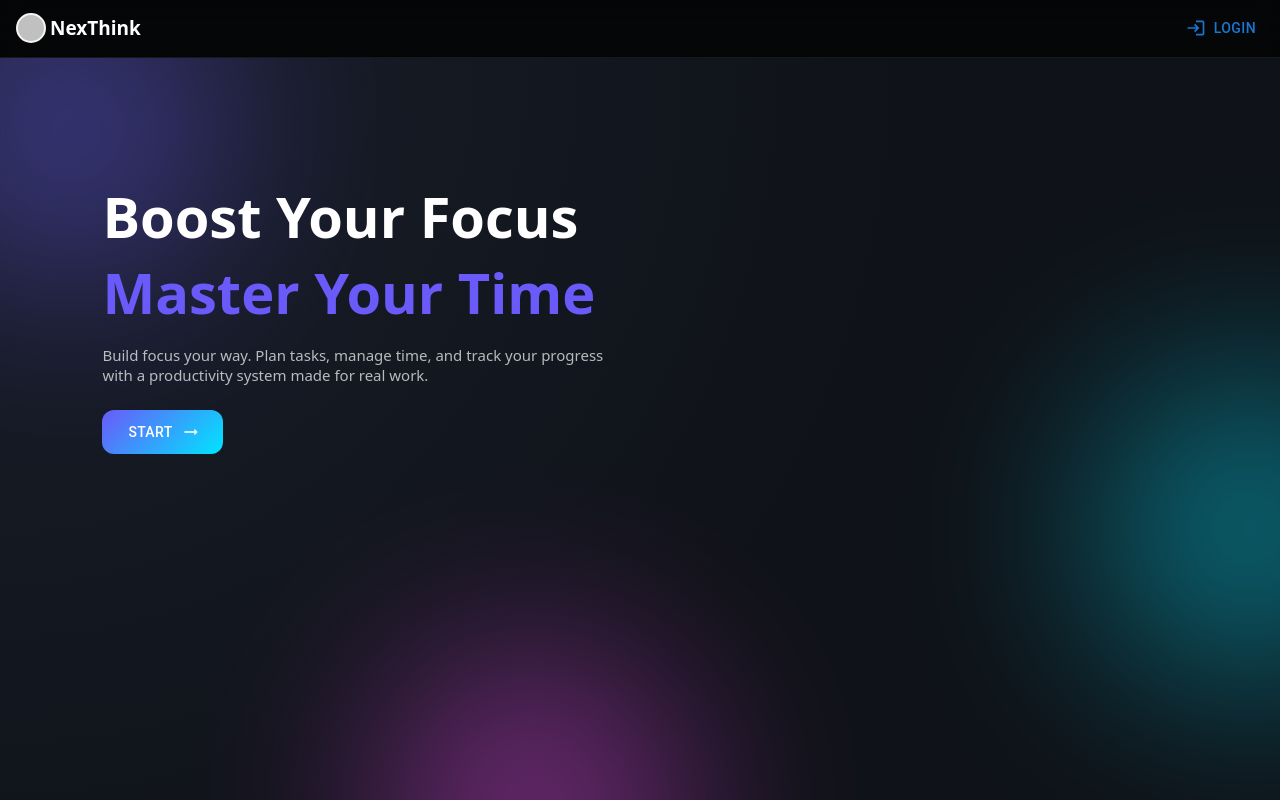
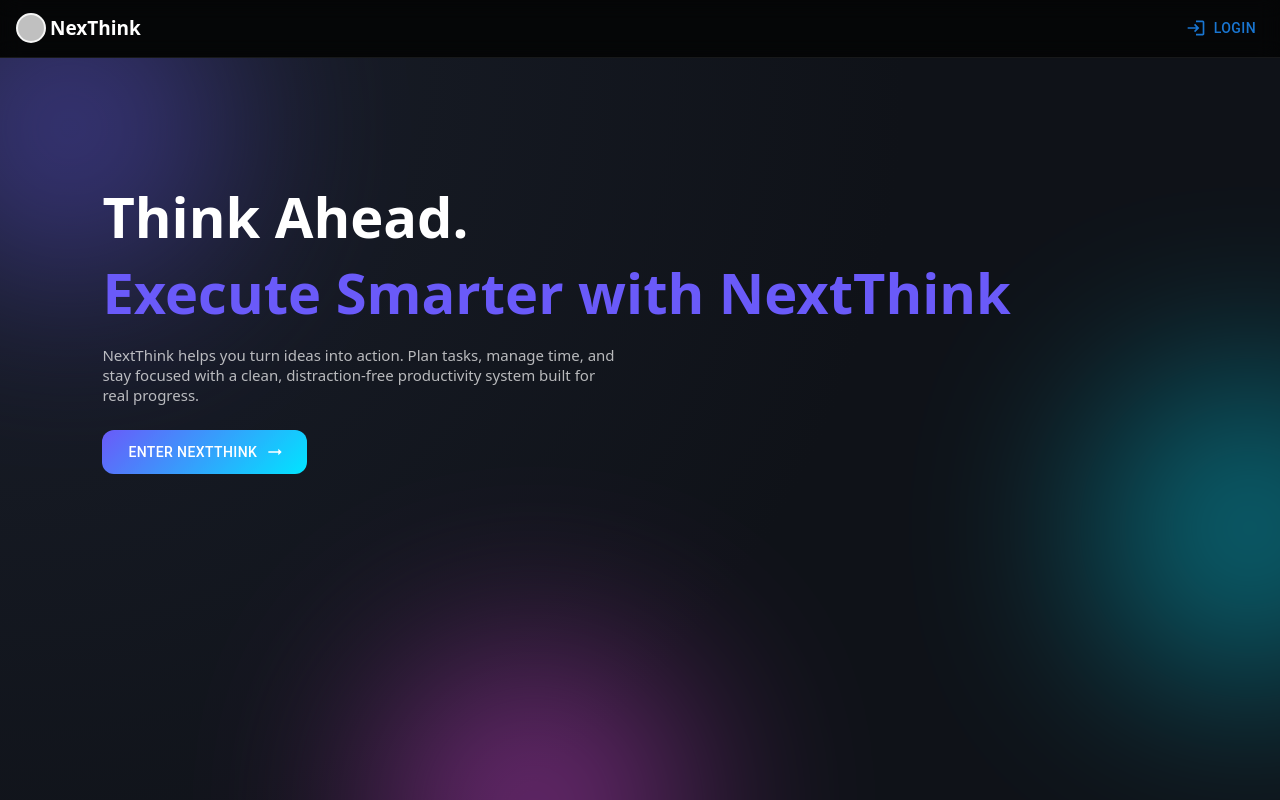
Before and after one commit to pankaj800226/NexThink-client-deploy, a React (Vite) app: page / in a window 1280 px wide. Shown: the top 800 px of the page. Built offline with nearby package versions, Linux system fonts and the light colour scheme; no server answers; sample sign-in values are in the browser's storage.

Commit message:
code change

```diff
--- a/src/api/api.ts
+++ b/src/api/api.ts
@@ -1 +1,2 @@
-export const api = "https://nexthink-backend-deploy.onrender.com";
+// export const api = "https://nexthink-backend-deploy.onrender.com";
+export const api = "http://localhost:8000";
--- a/src/pages/Banner.tsx
+++ b/src/pages/Banner.tsx
@@ -2,6 +2,7 @@ import { Button } from "@mui/material";
 import { ArrowRightAlt } from "@mui/icons-material";
 import { motion } from "framer-motion";
 import { Link } from "react-router-dom";
+
 const Banner = () => {
     return (
         <div className="banner_wrapper">
@@ -23,7 +24,7 @@ const Banner = () => {
                         viewport={{ once: false, amount: 0.4 }}
                         transition={{ delay: 0.2 }}
                     >
-                        Boost Your Focus
+                        Think Ahead.
                     </motion.h1>
 
                     <motion.h1
@@ -33,7 +34,7 @@ const Banner = () => {
                         viewport={{ once: false, amount: 0.4 }}
                         transition={{ delay: 0.4 }}
                     >
-                        Master Your Time
+                        Execute Smarter with NextThink
                     </motion.h1>
                 </motion.span>
 
@@ -43,8 +44,9 @@ const Banner = () => {
                     viewport={{ once: false, amount: 0.4 }}
                     transition={{ delay: 0.6 }}
                 >
-                    Build focus your way. Plan tasks, manage time, and track your progress
-                    with a productivity system made for real work.
+                    NextThink helps you turn ideas into action.
+                    Plan tasks, manage time, and stay focused with a clean,
+                    distraction-free productivity system built for real progress.
                 </motion.p>
 
                 <motion.div
@@ -55,8 +57,11 @@ const Banner = () => {
                     transition={{ delay: 0.8 }}
                 >
                     <Link to="/dashboard">
-                        <Button endIcon={<ArrowRightAlt />} className="start_btn">
-                            Start
+                        <Button
+                            endIcon={<ArrowRightAlt />}
+                            className="start_btn"
+                        >
+                            Enter NextThink
                         </Button>
                     </Link>
                 </motion.div>
--- a/src/pages/TimerChallanger.tsx
+++ b/src/pages/TimerChallanger.tsx
@@ -3,7 +3,6 @@ const TimerChallanger = () => {
   return (
     <div>TimerChallanger
 
-      <button>Send</button>
     </div>
   )
 }
--- a/src/pages/Todo-List/CreateTodo.tsx
+++ b/src/pages/Todo-List/CreateTodo.tsx
@@ -126,10 +126,7 @@ const CreateTodo = () => {
                                 value={formData.title}
                                 onChange={handleChange}
                                 sx={inputStyle} />
-                            <TextField fullWidth multiline rows={3} label="Description" name="description"
-                                value={formData.description}
-                                onChange={handleChange}
-                                sx={inputStyle} />
+
                             <TextField fullWidth type="number" label="Price (optional)" name="price"
                                 value={formData.price}
                                 onChange={handleChange}
@@ -162,6 +159,14 @@ const CreateTodo = () => {
                                 <MenuItem value="inprogress">In Progress</MenuItem>
                                 <MenuItem value="completed">completed</MenuItem>
                             </TextField>
+
+                            <TextField fullWidth multiline rows={9} label="Description" name="description"
+                                value={formData.description}
+                                onChange={handleChange}
+                                sx={inputStyle}
+                                >
+
+                                </TextField>
 
                             {/* Animate Add Todo Button */}
                             <motion.div whileHover={{ scale: 1.05 }} whileTap={{ scale: 0.95 }}>
--- a/src/pages/Todo-List/TodoEdit.tsx
+++ b/src/pages/Todo-List/TodoEdit.tsx
@@ -91,7 +91,7 @@ const TodoEdit = () => {
         }
     }
 
-    if (error) return <ApiError error={error}/>
+    if (error) return <ApiError error={error} />
     if (loading) return <Loading />
 
 
@@ -166,10 +166,11 @@ const TodoEdit = () => {
 
                         <TextField
                             value={formData.status}
-                            fullWidth select label="Status" name="Status" sx={inputStyle}>
+                            onChange={handleChange}
+                            fullWidth select label="Status" name="status" sx={inputStyle}>
                             <MenuItem value="pending">Pending</MenuItem>
                             <MenuItem value="inprogress">In Progress</MenuItem>
-                            <MenuItem value="done">Done</MenuItem>
+                            <MenuItem value="completed">completed</MenuItem>
                         </TextField>
 
                         <Button
```
